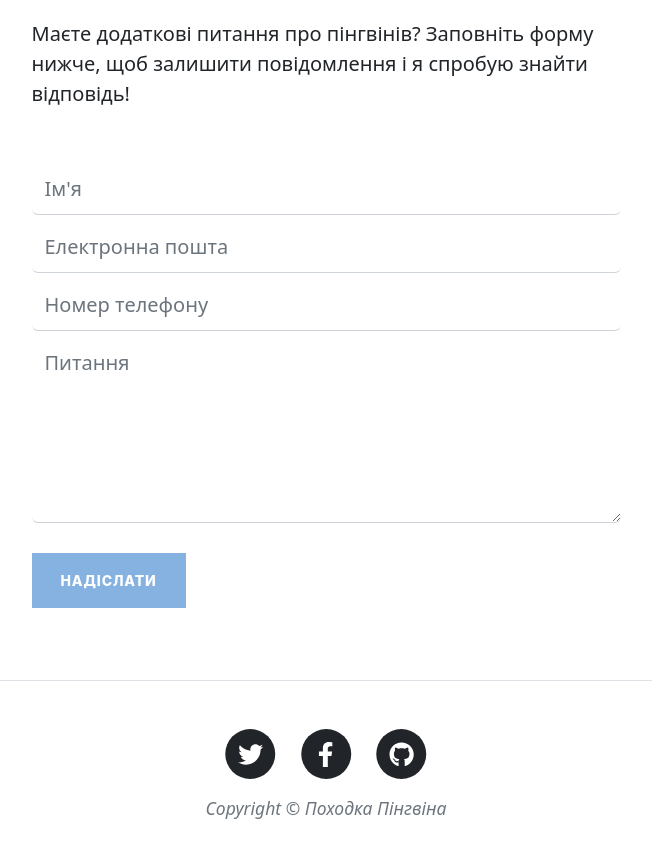
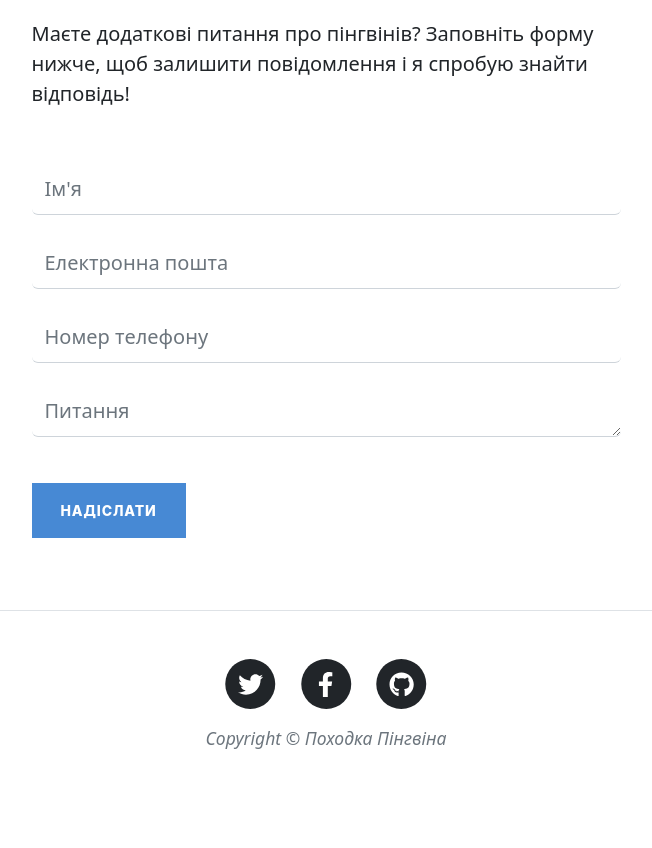
Before and after one commit to sofijasljusar/penguins, a Django app: template templates/contact.html in a window 1280 px wide. Shown: the part 861-1709 px from the top of the page, without its empty margins (314-966 px from the left). After the commit the page ends 1610 px from the top, so only its background shows below. Run offline with Django 5.2, Linux system fonts and the light colour scheme; the template is opened without the code that fills it: values that come from a table or form of the project are taken from there, others are empty; some libraries are stand-ins or nearby versions.

Commit message:
Make form work

```diff
--- /dev/null
+++ b/blog/forms.py
@@ -0,0 +1,16 @@
+from django import forms
+
+
+class ContactForm(forms.Form):
+    name = forms.CharField(label="Ім'я", max_length=100, required=True,
+                           widget=forms.TextInput(attrs={"class": "form-control",
+                                                         "placeholder": "Введіть ваше ім'я..."}))
+    email = forms.EmailField(label="Електронна пошта", required=True,
+                             widget=forms.EmailInput(attrs={"class": "form-control",
+                                                            "placeholder": "Введіть електронну пошту..."}))
+    phone = forms.CharField(label="Номер телефону", max_length=20, required=True,
+                            widget=forms.TextInput(attrs={"class": "form-control",
+                                                          "placeholder": "Введіть ваш номер телефону..."}))
+    message = forms.CharField(label="Питання", required=True,
+                              widget=forms.Textarea(attrs={"class": "form-control",
+                                                           "placeholder": "Введіть ваше питання тут"}))
--- a/blog/urls.py
+++ b/blog/urls.py
@@ -3,7 +3,7 @@ from django.urls import path
 
 urlpatterns = [
     path("", views.HomeView.as_view(), name="home"),
-    path("/about", views.AboutView.as_view(), name="about"),
-    path("/contact", views.ContactView.as_view(), name="contact"),
-    path("/post/<slug:slug>/", views.PostDetail.as_view(), name="post_detail"),
+    path("about/", views.AboutView.as_view(), name="about"),
+    path("contact/", views.ContactView.as_view(), name="contact"),
+    path("post/<slug:slug>/", views.PostDetail.as_view(), name="post_detail"),
 ]
--- a/templates/base.html
+++ b/templates/base.html
@@ -36,7 +36,23 @@
                 </div>
             </div>
         </nav>
-
+        {% if messages %}
+          <div style="position: fixed; top: 1rem; left: 50%; transform: translateX(-50%); z-index: 1050; width: auto; max-width: 90%;">
+            {% for message in messages %}
+              <div class="alert alert-dismissible fade show shadow-sm" role="alert"
+                   style="
+                     background-color: #4789D4;
+                     color: white;
+                     font-size: 16px;
+                     padding: 0.5rem 1rem;
+                     border: none;
+                     text-align: center;
+                   ">
+                {{ message }}
+              </div>
+        {% endfor %}
+  </div>
+{% endif %}
         {%  block content %}
         <!-- Content goes here -->
         {%  endblock content %}
@@ -81,5 +97,14 @@
         <script src="https://cdn.jsdelivr.net/npm/bootstrap@5.2.3/dist/js/bootstrap.bundle.min.js"></script>
         <!-- Core theme JS-->
         <script src="{% static 'penguins/js/scripts.js' %}"></script>
+        <script>
+            setTimeout(() => {
+              const alert = document.querySelector('.alert');
+              if (alert) {
+                const bsAlert = bootstrap.Alert.getOrCreateInstance(alert);
+                bsAlert.close();
+              }
+            }, 3000);
+        </script>
     </body>
 </html>
--- a/templates/contact.html
+++ b/templates/contact.html
@@ -21,27 +21,38 @@
             <div class="col-md-10 col-lg-8 col-xl-7">
                 <p>Маєте додаткові питання про пінгвінів? Заповніть форму нижче, щоб залишити повідомлення і я спробую знайти відповідь!</p>
                 <div class="my-5">
-                    <form id="contactForm" data-sb-form-api-token="API_TOKEN">
-                        <div class="form-floating">
-                            <input class="form-control" id="name" type="text" placeholder="Введіть ваше ім'я..." data-sb-validations="required" />
-                            <label for="name">Ім'я</label>
-                            <div class="invalid-feedback" data-sb-feedback="name:required">Ім'я обов'язкове.</div>
+                    <form id="contactForm" method="post" novalidate>
+                        {% csrf_token %}
+                        <div class="form-floating mb-3">
+                            {{ form.name }}
+                            <label for="{{ form.name.id_for_label }}">{{ form.name.label }}</label>
+                            {% for error in form.name.errors %}
+                                <div class="invalid-feedback d-block">{{ error }}</div>
+                            {% endfor %}
                         </div>
-                        <div class="form-floating">
-                            <input class="form-control" id="email" type="email" placeholder="Введіть електронну пошту..." data-sb-validations="required,email" />
-                            <label for="email">Електронна пошта</label>
-                            <div class="invalid-feedback" data-sb-feedback="email:required">Електронна пошта обов'язкова</div>
-                            <div class="invalid-feedback" data-sb-feedback="email:email">Електронна пошта неправильна.</div>
+
+                        <div class="form-floating mb-3">
+                            {{ form.email }}
+                            <label for="{{ form.email.id_for_label }}">{{ form.email.label }}</label>
+                            {% for error in form.email.errors %}
+                                <div class="invalid-feedback d-block">{{ error }}</div>
+                            {% endfor %}
                         </div>
-                        <div class="form-floating">
-                            <input class="form-control" id="phone" type="tel" placeholder="Введіть ваш номер телефону..." data-sb-validations="required" />
-                            <label for="phone">Номер телефону</label>
-                            <div class="invalid-feedback" data-sb-feedback="phone:required">Номер телефону обов'язковий.</div>
+
+                        <div class="form-floating mb-3">
+                            {{ form.phone }}
+                            <label for="{{ form.phone.id_for_label }}">{{ form.phone.label }}</label>
+                            {% for error in form.phone.errors %}
+                                <div class="invalid-feedback d-block">{{ error }}</div>
+                            {% endfor %}
                         </div>
-                        <div class="form-floating">
-                            <textarea class="form-control" id="message" placeholder="Введіть ваше питання тут..." style="height: 12rem" data-sb-validations="required"></textarea>
-                            <label for="message">Питання</label>
-                            <div class="invalid-feedback" data-sb-feedback="message:required">Питання обов'язкове.</div>
+
+                        <div class="form-floating mb-3">
+                            {{ form.message }}
+                            <label for="{{ form.message.id_for_label }}">{{ form.message.label }}</label>
+                            {% for error in form.message.errors %}
+                                <div class="invalid-feedback d-block">{{ error }}</div>
+                            {% endfor %}
                         </div>
                         <br />
                         <!-- Submit success message-->
@@ -59,7 +70,7 @@
                         <!-- an error submitting the form-->
                         <div class="d-none" id="submitErrorMessage"><div class="text-center text-danger mb-3">При надсиланні повідомлення сталась помилка!</div></div>
                         <!-- Submit Button-->
-                        <button class="btn btn-primary text-uppercase disabled" id="submitButton" type="submit">Надіслати</button>
+                        <button class="btn btn-primary text-uppercase" id="submitButton" type="submit">Надіслати</button>
                     </form>
                 </div>
             </div>
```
Also changed, not shown: blog/views.py (+15 -5 lines).
